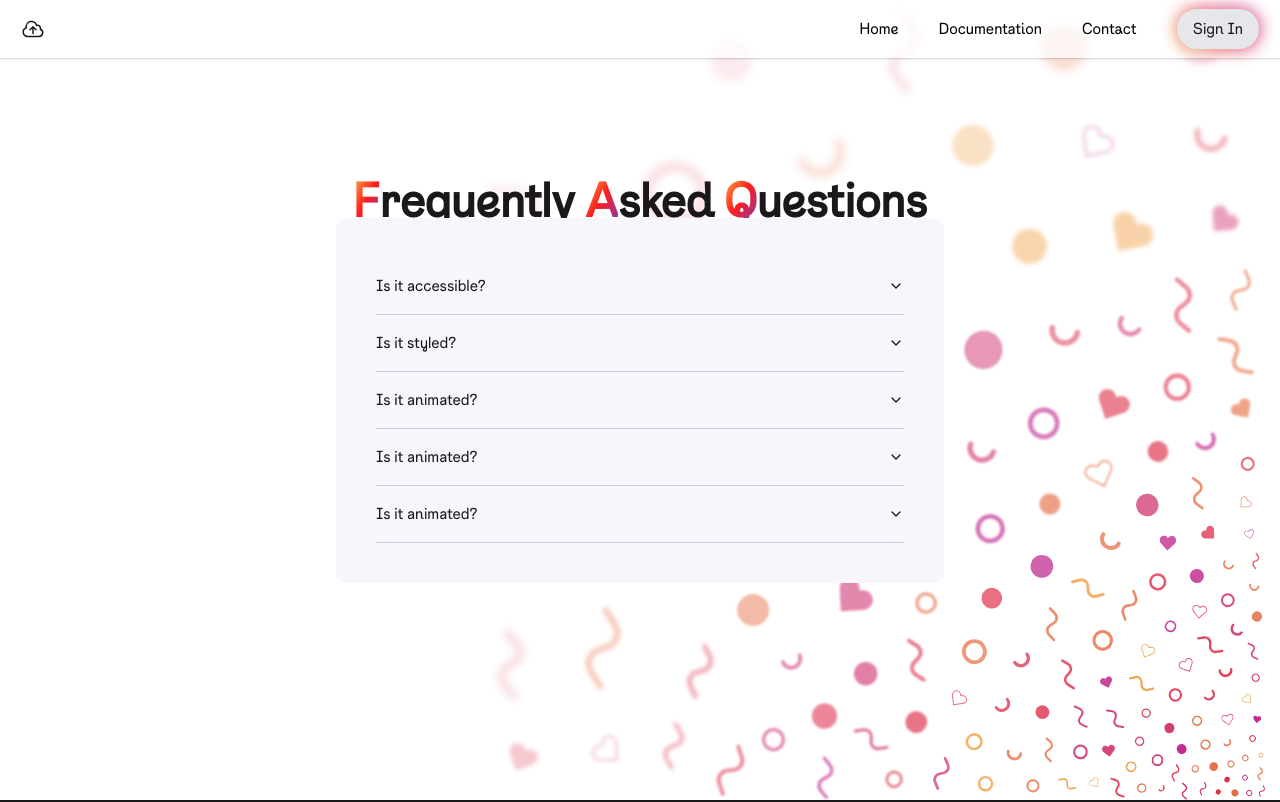
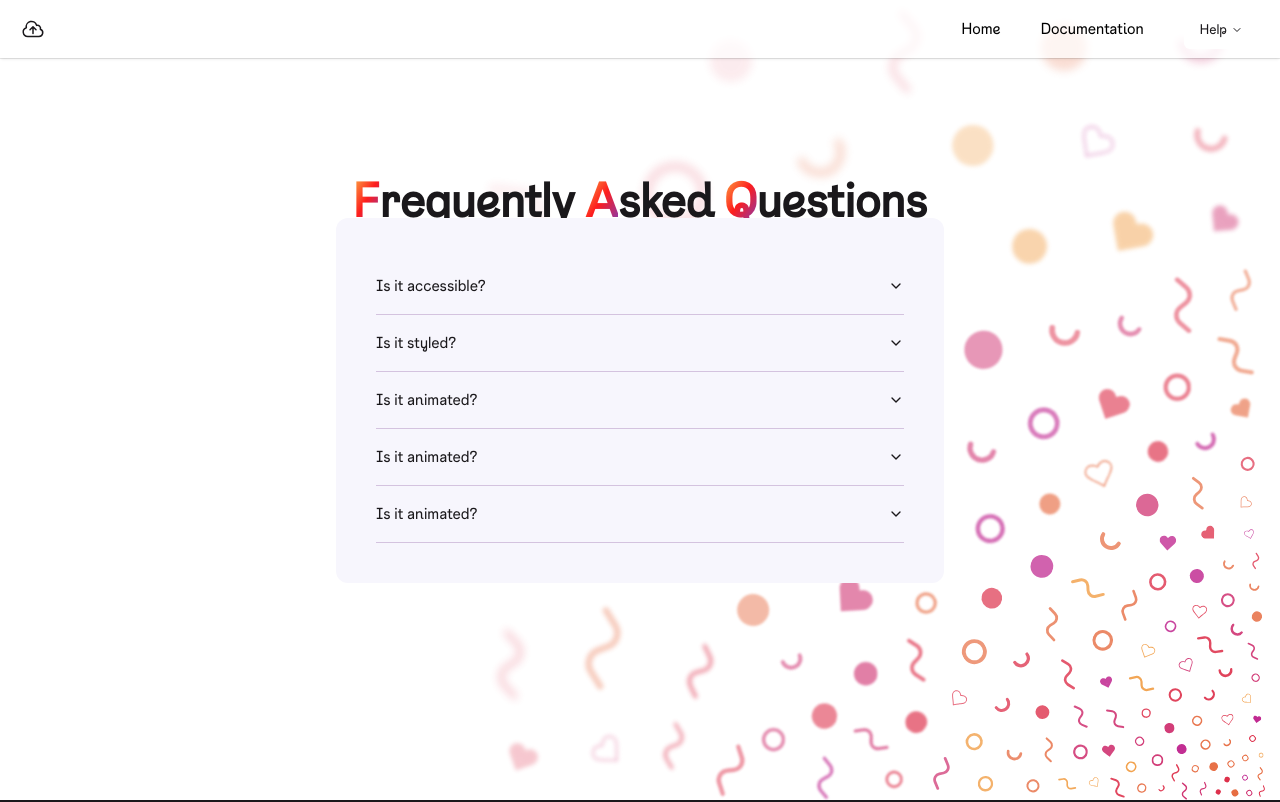
Before and after one commit to AntonisSykoutris/followfinder, a Next.js app: page /faq in a window 1280 px wide. Shown: the top 802 px of the page. Built offline with nearby package versions, Linux system fonts and the light colour scheme.

Commit message:
Added dropdown

```diff
--- a/package.json
+++ b/package.json
@@ -11,6 +11,7 @@
   "dependencies": {
     "@radix-ui/react-accordion": "^1.1.2",
     "@radix-ui/react-label": "^2.0.2",
+    "@radix-ui/react-navigation-menu": "^1.1.4",
     "@radix-ui/react-slot": "^1.0.2",
     "@radix-ui/react-toast": "^1.1.5",
     "@studio-freight/lenis": "^1.0.40",
--- /dev/null
+++ b/src/components/Navbar/Dropdown.tsx
@@ -0,0 +1,103 @@
+'use client';
+
+import * as React from 'react';
+import Link from 'next/link';
+
+import { cn } from '@/lib/utils';
+import {
+  NavigationMenu,
+  NavigationMenuContent,
+  NavigationMenuItem,
+  NavigationMenuLink,
+  NavigationMenuList,
+  NavigationMenuTrigger,
+  navigationMenuTriggerStyle
+} from '@/components/ui/navigation-menu';
+
+const components: { title: string; href: string; description: string }[] = [
+  {
+    title: 'Alert Dialog',
+    href: '/docs/primitives/alert-dialog',
+    description:
+      'A modal dialog that interrupts the user with important content and expects a response.'
+  },
+  {
+    title: 'Hover Card',
+    href: '/docs/primitives/hover-card',
+    description: 'For sighted users to preview content available behind a link.'
+  },
+  {
+    title: 'Progress',
+    href: '/docs/primitives/progress',
+    description:
+      'Displays an indicator showing the completion progress of a task, typically displayed as a progress bar.'
+  },
+  {
+    title: 'Scroll-area',
+    href: '/docs/primitives/scroll-area',
+    description: 'Visually or semantically separates content.'
+  },
+  {
+    title: 'Tabs',
+    href: '/docs/primitives/tabs',
+    description:
+      'A set of layered sections of content—known as tab panels—that are displayed one at a time.'
+  },
+  {
+    title: 'Tooltip',
+    href: '/docs/primitives/tooltip',
+    description:
+      'A popup that displays information related to an element when the element receives keyboard focus or the mouse hovers over it.'
+  }
+];
+
+export function Dropdown() {
+  return (
+    <NavigationMenu>
+      <NavigationMenuList>
+        <NavigationMenuItem>
+          <NavigationMenuTrigger>Help</NavigationMenuTrigger>
+          <NavigationMenuContent>
+            <ul className='grid w-[400px] gap-3 p-4 md:w-[500px] md:grid-cols-2 lg:w-[600px] '>
+              {components.map(component => (
+                <ListItem
+                  key={component.title}
+                  title={component.title}
+                  href={component.href}
+                >
+                  {component.description}
+                </ListItem>
+              ))}
+            </ul>
+          </NavigationMenuContent>
+        </NavigationMenuItem>
+      </NavigationMenuList>
+    </NavigationMenu>
+  );
+}
+
+const ListItem = React.forwardRef<
+  React.ElementRef<'a'>,
+  React.ComponentPropsWithoutRef<'a'>
+>(({ className, title, children, ...props }, ref) => {
+  return (
+    <li>
+      <NavigationMenuLink asChild>
+        <a
+          ref={ref}
+          className={cn(
+            'block select-none space-y-1 rounded-md p-3 leading-none no-underline outline-none transition-colors hover:bg-accent hover:text-accent-foreground focus:bg-accent focus:text-accent-foreground',
+            className
+          )}
+          {...props}
+        >
+          <div className='text-sm font-medium leading-none'>{title}</div>
+          <p className='line-clamp-2 text-sm leading-snug text-muted-foreground'>
+            {children}
+          </p>
+        </a>
+      </NavigationMenuLink>
+    </li>
+  );
+});
+ListItem.displayName = 'ListItem';
--- a/src/components/ui/floating-navbar.tsx
+++ b/src/components/ui/floating-navbar.tsx
@@ -6,11 +6,10 @@
   useScroll,
   useMotionValueEvent
 } from 'framer-motion';
-import Link from 'next/link';
 import { cn } from '@/lib/utils';
 import UploadSvg from './UploadSvg';
-import Hamburger from '../Navbar/Hamburger';
 import NavLink from './navlink';
+import { Dropdown } from '../Navbar/Dropdown';
 
 export const FloatingNav = ({
   navItems,
@@ -57,12 +56,7 @@
           {navItems.map((navItem: any, idx: number) => (
             <NavLink key={idx} href={navItem.link} name={navItem.name} />
           ))}
-          <div className='group relative'>
-            <div className='animate-tilt instagram absolute -inset-0.5 rounded-full  opacity-75 blur transition duration-1000  group-hover:opacity-100 group-hover:duration-200'></div>
-            <div className='relative rounded-full bg-gray-200 px-4 py-2 text-sm  hover:cursor-pointer sm:text-base'>
-              Sign In
-            </div>
-          </div>
+          <Dropdown />
         </div>
       </motion.div>
     </AnimatePresence>
--- /dev/null
+++ b/src/components/ui/navigation-menu.tsx
@@ -0,0 +1,132 @@
+import * as React from 'react';
+import * as NavigationMenuPrimitive from '@radix-ui/react-navigation-menu';
+import { cva } from 'class-variance-authority';
+import { ChevronDown } from 'lucide-react';
+
+import { cn } from '@/lib/utils';
+
+const NavigationMenu = React.forwardRef<
+  React.ElementRef<typeof NavigationMenuPrimitive.Root>,
+  React.ComponentPropsWithoutRef<typeof NavigationMenuPrimitive.Root>
+>(({ className, children, ...props }, ref) => (
+  <NavigationMenuPrimitive.Root
+    ref={ref}
+    className={cn(
+      'z-10 flex max-w-max flex-1 items-center justify-center md:relative',
+      className
+    )}
+    {...props}
+  >
+    {children}
+    <NavigationMenuViewport />
+  </NavigationMenuPrimitive.Root>
+));
+NavigationMenu.displayName = NavigationMenuPrimitive.Root.displayName;
+
+const NavigationMenuList = React.forwardRef<
+  React.ElementRef<typeof NavigationMenuPrimitive.List>,
+  React.ComponentPropsWithoutRef<typeof NavigationMenuPrimitive.List>
+>(({ className, ...props }, ref) => (
+  <NavigationMenuPrimitive.List
+    ref={ref}
+    className={cn(
+      'group flex flex-1 list-none items-center justify-center space-x-1',
+      className
+    )}
+    {...props}
+  />
+));
+NavigationMenuList.displayName = NavigationMenuPrimitive.List.displayName;
+
+const NavigationMenuItem = NavigationMenuPrimitive.Item;
+
+const navigationMenuTriggerStyle = cva(
+  'group inline-flex h-10 w-max items-center justify-center rounded-md bg-background px-4 py-2 text-sm font-medium transition-colors hover:bg-accent hover:text-accent-foreground focus:bg-accent focus:text-accent-foreground focus:outline-none disabled:pointer-events-none disabled:opacity-50 data-[active]:bg-accent/50 data-[state=open]:bg-accent/50'
+);
+
+const NavigationMenuTrigger = React.forwardRef<
+  React.ElementRef<typeof NavigationMenuPrimitive.Trigger>,
+  React.ComponentPropsWithoutRef<typeof NavigationMenuPrimitive.Trigger>
+>(({ className, children, ...props }, ref) => (
+  <NavigationMenuPrimitive.Trigger
+    ref={ref}
+    className={cn(navigationMenuTriggerStyle(), 'group', className)}
+    {...props}
+  >
+    {children}{' '}
+    <ChevronDown
+      className='top-[1px] ml-1 h-3 w-3 transition duration-200 group-data-[state=open]:rotate-180 md:relative'
+      aria-hidden='true'
+    />
+  </NavigationMenuPrimitive.Trigger>
+));
+NavigationMenuTrigger.displayName = NavigationMenuPrimitive.Trigger.displayName;
+
+const NavigationMenuContent = React.forwardRef<
+  React.ElementRef<typeof NavigationMenuPrimitive.Content>,
+  React.ComponentPropsWithoutRef<typeof NavigationMenuPrimitive.Content>
+>(({ className, ...props }, ref) => (
+  <NavigationMenuPrimitive.Content
+    ref={ref}
+    className={cn(
+      'left-0 top-0 w-full data-[motion^=from-]:animate-in data-[motion^=to-]:animate-out data-[motion^=from-]:fade-in data-[motion^=to-]:fade-out data-[motion=from-end]:slide-in-from-right-52 data-[motion=from-start]:slide-in-from-left-52 data-[motion=to-end]:slide-out-to-right-52 data-[motion=to-start]:slide-out-to-left-52 md:absolute md:w-auto ',
+      className
+    )}
+    {...props}
+  />
+));
+NavigationMenuContent.displayName = NavigationMenuPrimitive.Content.displayName;
+
+const NavigationMenuLink = NavigationMenuPrimitive.Link;
+
+const NavigationMenuViewport = React.forwardRef<
+  React.ElementRef<typeof NavigationMenuPrimitive.Viewport>,
+  React.ComponentPropsWithoutRef<typeof NavigationMenuPrimitive.Viewport>
+>(({ className, ...props }, ref) => (
+  <div
+    className={cn(
+      'absolute left-1/2 top-14 flex -translate-x-1/2 transform justify-center md:left-auto md:right-0 md:translate-x-0'
+    )}
+  >
+    <NavigationMenuPrimitive.Viewport
+      className={cn(
+        'origin-top-center relative mt-1.5 h-[var(--radix-navigation-menu-viewport-height)] w-full overflow-hidden rounded-md border bg-popover text-popover-foreground shadow-lg data-[state=open]:animate-in data-[state=closed]:animate-out data-[state=closed]:zoom-out-95 data-[state=open]:zoom-in-90 md:w-[var(--radix-navigation-menu-viewport-width)]',
+        className
+      )}
+      ref={ref}
+      {...props}
+    />
+  </div>
+));
+NavigationMenuViewport.displayName =
+  NavigationMenuPrimitive.Viewport.displayName;
+
+const NavigationMenuIndicator = React.forwardRef<
+  React.ElementRef<typeof NavigationMenuPrimitive.Indicator>,
+  React.ComponentPropsWithoutRef<typeof NavigationMenuPrimitive.Indicator>
+>(({ className, ...props }, ref) => (
+  <NavigationMenuPrimitive.Indicator
+    ref={ref}
+    className={cn(
+      'top-full z-[1] flex h-1.5 items-end justify-center overflow-hidden data-[state=visible]:animate-in data-[state=hidden]:animate-out data-[state=hidden]:fade-out data-[state=visible]:fade-in',
+      className
+    )}
+    {...props}
+  >
+    <div className='relative top-[60%] h-2 w-2 rotate-45 rounded-tl-sm bg-border shadow-md' />
+  </NavigationMenuPrimitive.Indicator>
+));
+NavigationMenuIndicator.displayName =
+  NavigationMenuPrimitive.Indicator.displayName;
+
+export {
+  navigationMenuTriggerStyle,
+  NavigationMenu,
+  NavigationMenuList,
+  NavigationMenuItem,
+  NavigationMenuContent,
+  NavigationMenuTrigger,
+  NavigationMenuLink,
+  NavigationMenuIndicator,
+  NavigationMenuViewport
+};
--- a/src/lib/data.ts
+++ b/src/lib/data.ts
@@ -11,10 +11,6 @@
   {
     name: 'Documentation',
     link: '/documentation'
-  },
-  {
-    name: 'Contact',
-    link: 'contact_section'
   }
 ];
 
```
Also changed, not shown: 1 other file (tests, documents, lock files or other folders).
